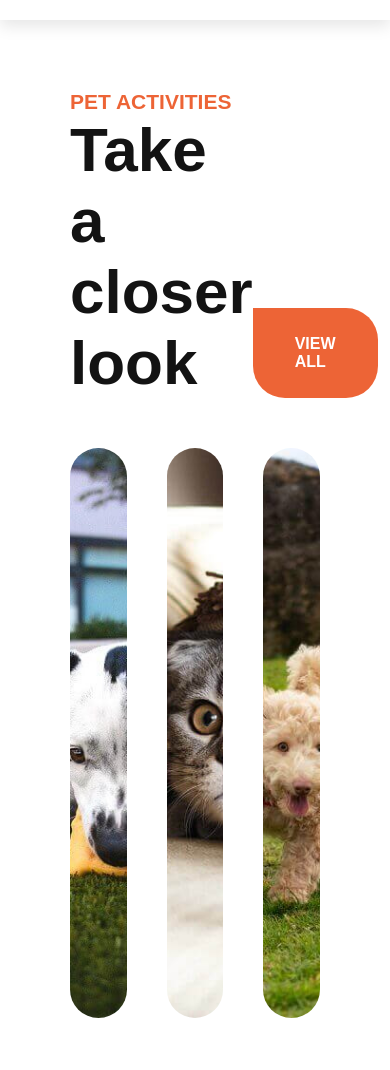
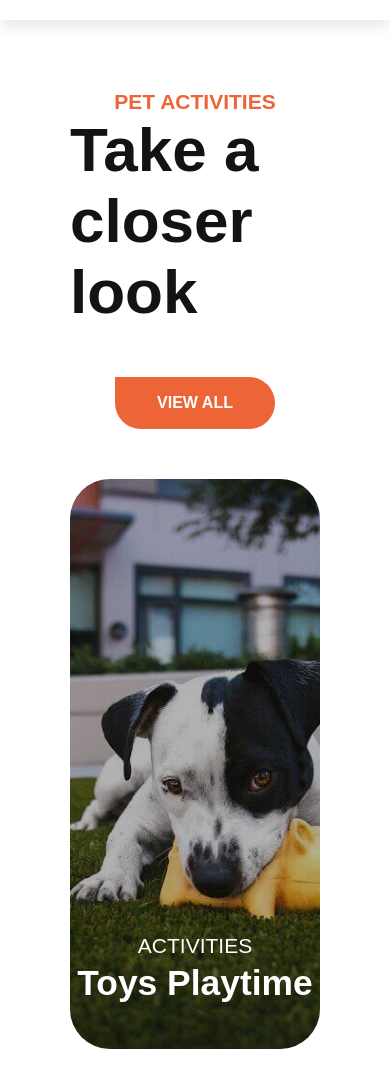
Before and after one commit to Sergi-CM/202301-w1ch4-sergi-casquero-, a website built with Parcel: page src/index.html in a window 390 px wide. Shown: the part 130-1200 px from the top of the page. Built offline with nearby package versions, Linux system fonts and the light colour scheme; files whose address does not match are found by name.

Commit message:
add responsive layout

```diff
--- a/src/index.html
+++ b/src/index.html
@@ -13,12 +13,12 @@
 <body>
 
   <header>
-    <img src="/src/assets/logo.png" alt="logo huellita" width="80px" height="80px">
+    <img src="/src/assets/logo.png" alt="logo huellita" width="80" height="80">
     <nav>
       <ul>
         <li><a href="Home">Home</a></li>
-        <li><a href="Live Demo">Live Demo ▼</a></li>
-        <li><a href="Live Demo Blocks">Live Demo Blocks ▼</a></li>
+        <li><a href="Live-Demo">Live Demo ▼</a></li>
+        <li><a href="Live-Demo-Blocks">Live Demo Blocks ▼</a></li>
         <li><a href="Home">Home</a></li>
       </ul>
     </nav>
@@ -26,7 +26,7 @@
 
   <main class="main">
     <section class="headers">
-      <div>
+      <div class="headers__container">
         <h1 class="headers__page-title">Pet Activities</h1>
         <h2 class="headers__section-title">Take a closer look</h2>
       </div>
--- a/src/style.css
+++ b/src/style.css
@@ -155,3 +155,42 @@ h2 {
   font-weight: 800;
   font-size: 2.213rem;
 }
+
+@media only screen and (max-width: 1000px) {
+
+  .headers__container {
+    display: flex;
+    flex-direction: column;
+    align-items: center;
+  }
+
+  .headers {
+    display: flex;
+    flex-direction: column;
+    justify-content: center;
+    align-items: center;
+    gap: 50px;
+  }
+
+  .headers__button {
+    padding: 15px 40px;
+  }
+
+  .cards {
+    display: flex;
+    flex-direction: column;
+  }
+
+  .card {
+    width: 100%;
+  }
+
+  .card__overlay {
+    opacity: 1;
+    display: flex;
+    justify-content: flex-end;
+    padding-bottom: 45px;
+    gap: 5px;
+  }
+
+}
```
